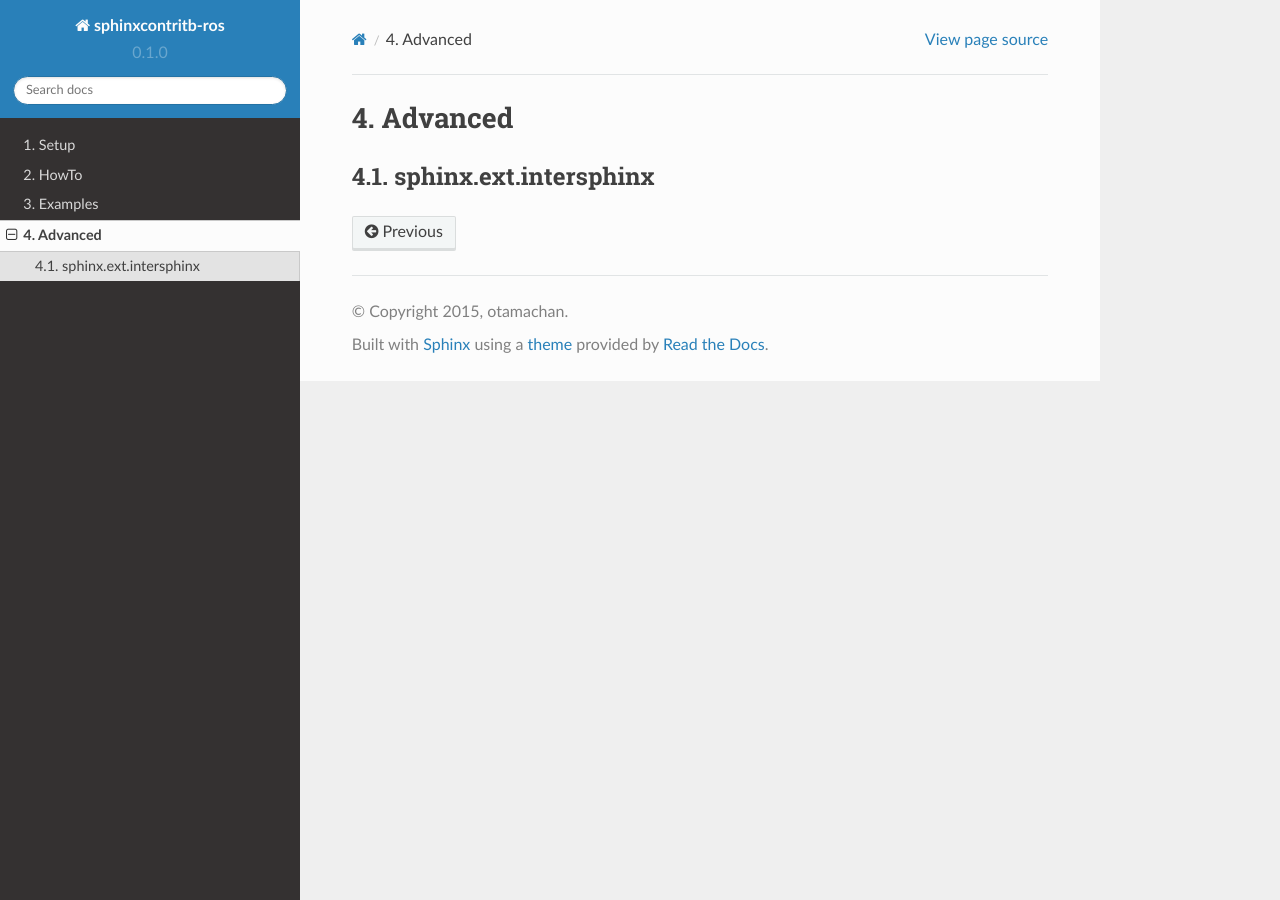
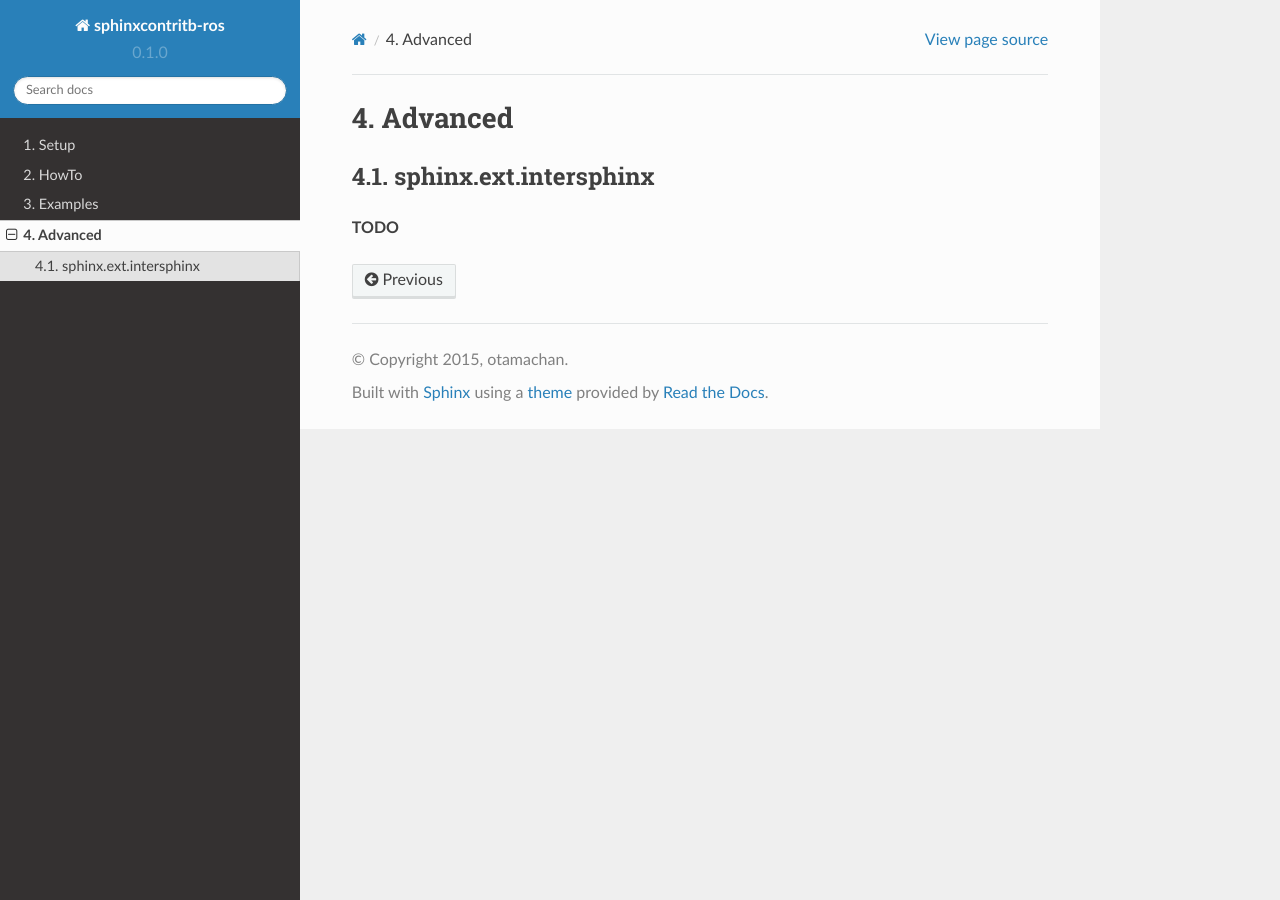
Before and after one commit to otamachan2/sphinxcontrib-ros, a Sphinx documentation site: the page built from doc/advanced.rst, in a window 1280 px wide. Built offline with Sphinx 7.4.7 and the Read the Docs theme 2.0.0, drawn with Linux system fonts in a browser that asks for light colours.

Commit message:
update doc

```diff
--- a/doc/advanced.rst
+++ b/doc/advanced.rst
@@ -3,3 +3,5 @@ Advanced
 
 sphinx.ext.intersphinx
 +++++++++++++++++++++++
+
+**TODO**
--- a/doc/conf.py
+++ b/doc/conf.py
@@ -1,5 +1,9 @@
 # -*- coding: utf-8 -*-
+import os
+import sys
 import sphinx_rtd_theme
+sys.path.insert(0, os.path.join(os.path.dirname(__file__), '..', 'src'))
+import sphinxcontrib; reload(sphinxcontrib)
 extensions = ['sphinxcontrib.ros']
 templates_path = ['_templates']
 source_suffix = '.rst'
@@ -12,7 +16,6 @@ exclude_patterns = ['_build']
 pygments_style = 'sphinx'
 html_theme = "sphinx_rtd_theme"
 html_theme_path = [sphinx_rtd_theme.get_html_theme_path()]
-html_static_path = ['_static']
 
 def setup(app):
     app.add_description_unit('confval', 'confval',
```
